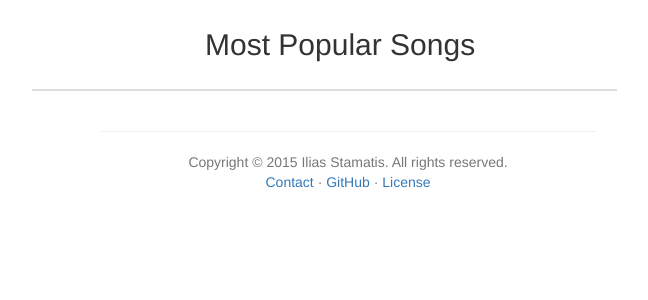
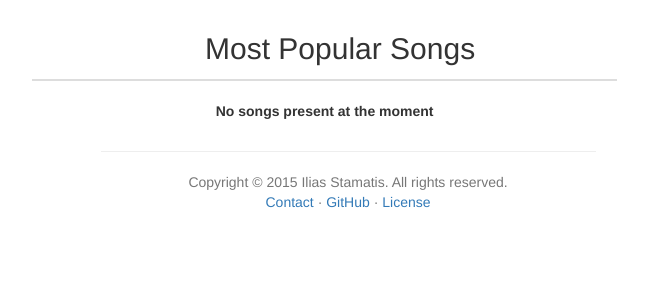
Before and after one commit to ilstam/guitarchords, a Django app: template chords/templates/chords/popular.html in a window 1280 px wide. Shown: the part 52-352 px from the top of the page, without its empty margins (292-940 px from the left). Run offline with Django 3.2, Linux system fonts and the light colour scheme; the template is opened without the code that fills it, so the values that code supplies are empty; some libraries are stand-ins or nearby versions.

Commit message:
display appropriate messages where needed when db is empty

```diff
--- a/chords/templates/chords/popular.html
+++ b/chords/templates/chords/popular.html
@@ -5,24 +5,27 @@
 {% block body_block %}
 
 <div class="row">
-    <div class="center-block table-container" id="popular_container">
+    <div class="center-block text-center table-container" id="popular_container">
         <table class="table">
             <thead>
                 <tr>
                     <th></th>
-                    <th class="text-center"><h2 class="header">Most Popular Songs</h2></th>
+                    <th class="text-center h2">Most Popular Songs</th>
                 </tr>
             </thead>
 
             <tbody>
                 {% for song in songs %}
-                    <tr class="list-group text-center">
+                    <tr class="list-group">
                         <td>{{ forloop.counter }}.</td>
                         <td><a href="{% url 'chords:song' song.slug %}">{{ song.title }}</a></td>
                     </tr>
                 {% endfor %}
             </tbody>
         </table>
+        {% if not songs %}
+            <p><strong>No songs present at the moment</strong></p>
+        {% endif %}
     </div>
 </div>
 
--- a/chords/views.py
+++ b/chords/views.py
@@ -25,7 +25,7 @@ def index(request):
         del request.session['song_data']
     recent_songs = Song.get_recent_songs()[:7]
     popular_songs = Song.get_popular_songs()[:7]
-    songs_count = Song.objects.all().count()
+    songs_count = Song.objects.filter(published=True).count()
     artist_count = Artist.objects.all().count()
     users_count = User.objects.all().count()
     context = {'recent_songs' : recent_songs, 'popular_songs' : popular_songs,
```
Also changed, not shown: chords/templates/chords/index.html (+7 -5 lines), chords/templates/chords/recently_added.html (+6 -3 lines), chords/tests/test_views.py (+2 -5 lines).
